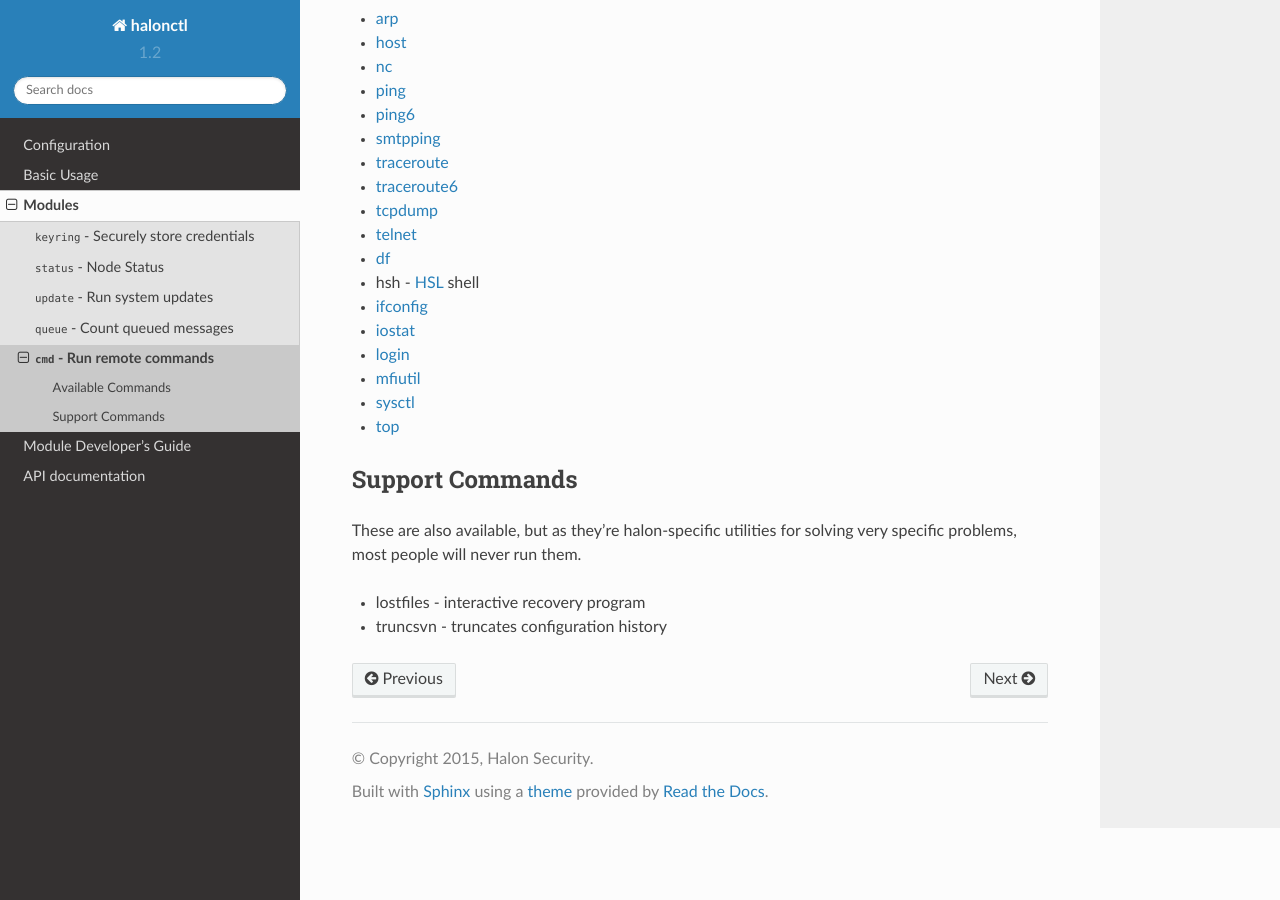
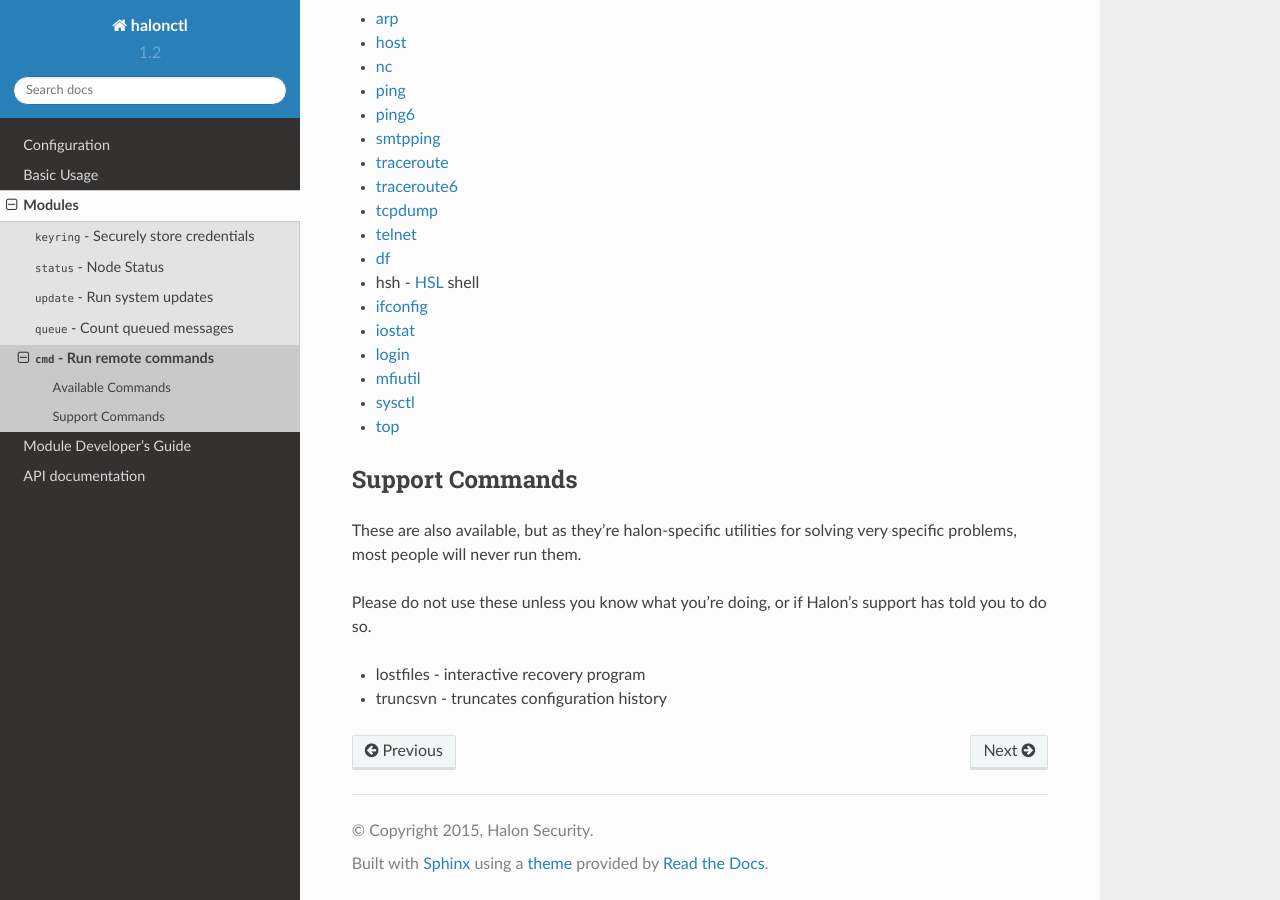
Before and after one commit to wildegnux/halonctl, a Sphinx documentation site: the page built from docs/modules/cmd.rst, in a window 1280 px wide and 900 px high, scrolled down 699 px. Built offline with Sphinx 7.4.7 and the Read the Docs theme 2.0.0, drawn with Linux system fonts in a browser that asks for light colours.

Commit message:
Fair warning

```diff
--- a/docs/modules/cmd.rst
+++ b/docs/modules/cmd.rst
@@ -43,5 +43,7 @@
 
 These are also available, but as they're halon-specific utilities for solving very specific problems, most people will never run them.
 
+Please do not use these unless you know what you're doing, or if Halon's support has told you to do so.
+
 * lostfiles - interactive recovery program
 * truncsvn - truncates configuration history
```
